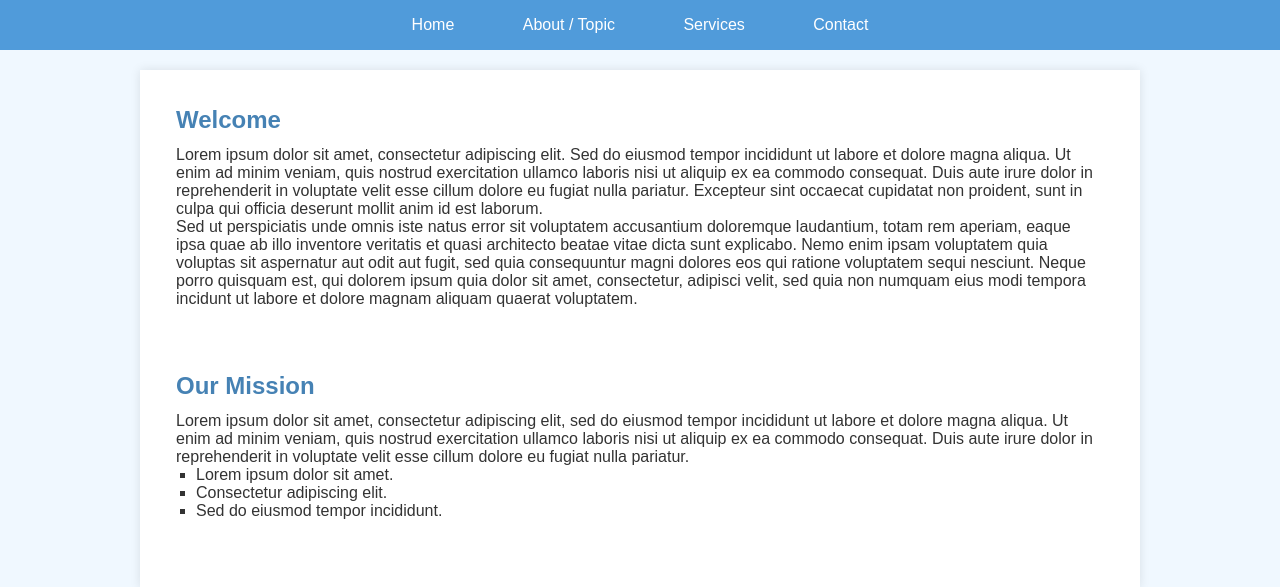
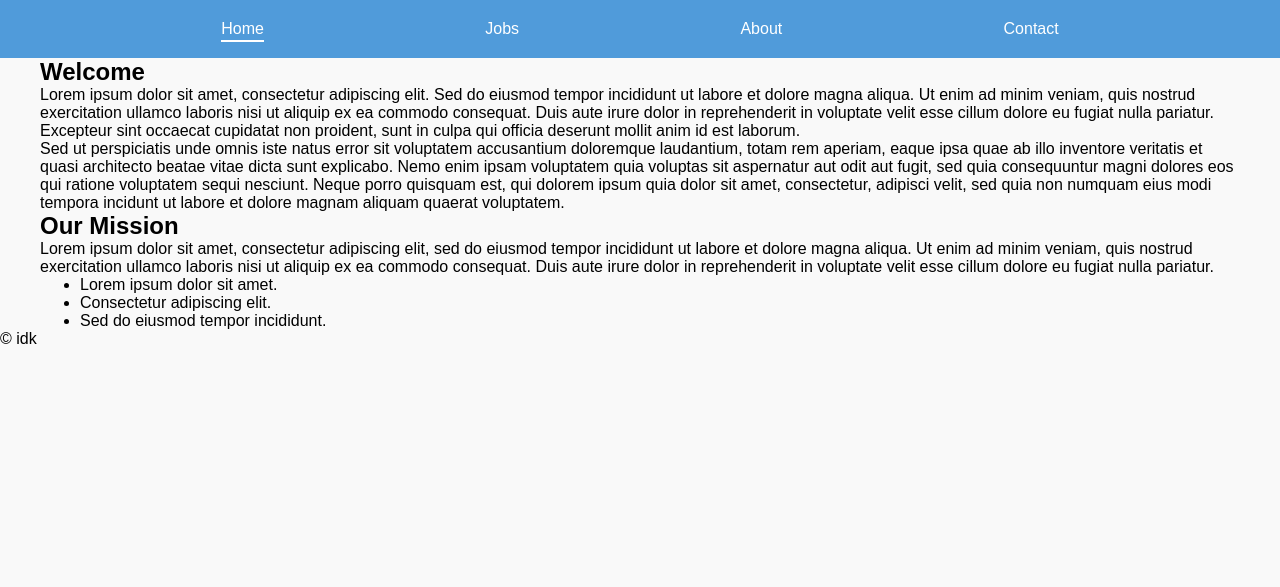
Before and after one commit to DylanSwain/404found_part1, a PHP site: page / in a window 1280 px wide. Shown: the top 587 px of the page. Run offline with PHP 8.4, Linux system fonts and the light colour scheme.

Commit message:
Added navbar
Added the updated nav bar to the file

```diff
--- a/index.html
+++ b/index.html
@@ -4,20 +4,21 @@
     <meta charset="UTF-8">
     <meta name="viewport" content="width=device-width, initial-scale=1.0">
     <title>My Simple Homepage</title>
-    <link rel="stylesheet" href="tempstyles.css">
+    <link rel="stylesheet" href="styles.css">
 </head>
 <body>
 
     <header>
         <nav>
             <ul>
-                <li class="link"><a href="index.html">Home</a></li>
-                <li class="link"><a href="">About / Topic</a></li>
-                <li class="link"><a href="">Services</a></li>
-                <li class="link"><a href="">Contact</a></li>
+                <li class="link active"><a href="index.html">Home</a></li>
+                <li class="link"><a href="jobs.html">Jobs</a></li>
+                <li class="link"><a href="about.html"></a>About</li>
+                <li class="link"><a href="contact.html"></a>Contact</li>
             </ul>
         </nav>
     </header>
+
 
     <main class="homepage_container">
         <section class="content">
--- a/styles.css
+++ b/styles.css
@@ -31,6 +31,74 @@
 
 
 /* Navigation Bar Start*/
+header {
+    background-color: #509bda;
+    color: white;
+    padding: 1em 0;
+}
+
+nav {
+    background-color: #509bda;
+}
+
+
+nav ul {
+    display: flex;
+    align-items: center;
+    justify-content: space-evenly;
+    padding-left: 0;
+
+}
+
+nav a {
+    text-decoration: none;
+    color: white;
+}
+
+.link {
+    position: relative;
+    list-style: none;
+    padding: 4px 0;
+}
+
+/* .link:hover .dropdown-content {
+    display: block;
+} */
+
+.link::after,
+.link::before {
+    content: "";
+    position: absolute;
+    width: 0;
+    height: 2px;
+    background-color: white;
+    transition: all 0.6s ease-in-out;
+}
+
+.link::after {
+    top: 0;
+    right: 0;
+    transform-origin: right;
+}
+
+.link::before {
+    left: 0;
+    bottom: 0;
+    transform-origin: left;
+}
+
+.link:hover::after,
+.link:hover::before {
+    width: 100%;
+}
+
+.link.active::before {
+    width: 100%;
+}
+
+.link.active::after {
+    width: 0; /* Or whatever the initial width is when not hovered */
+}
 
 
 
```
